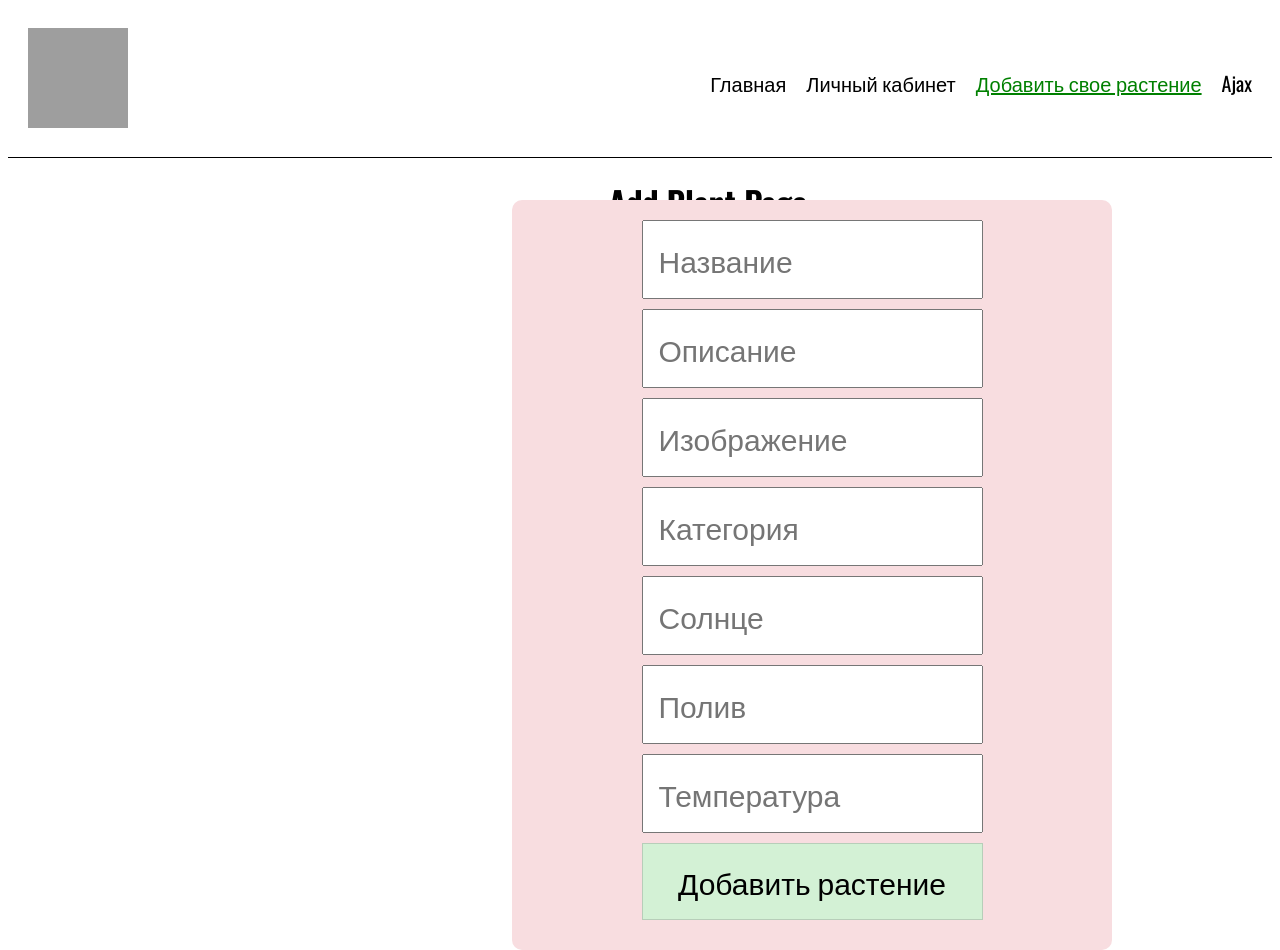
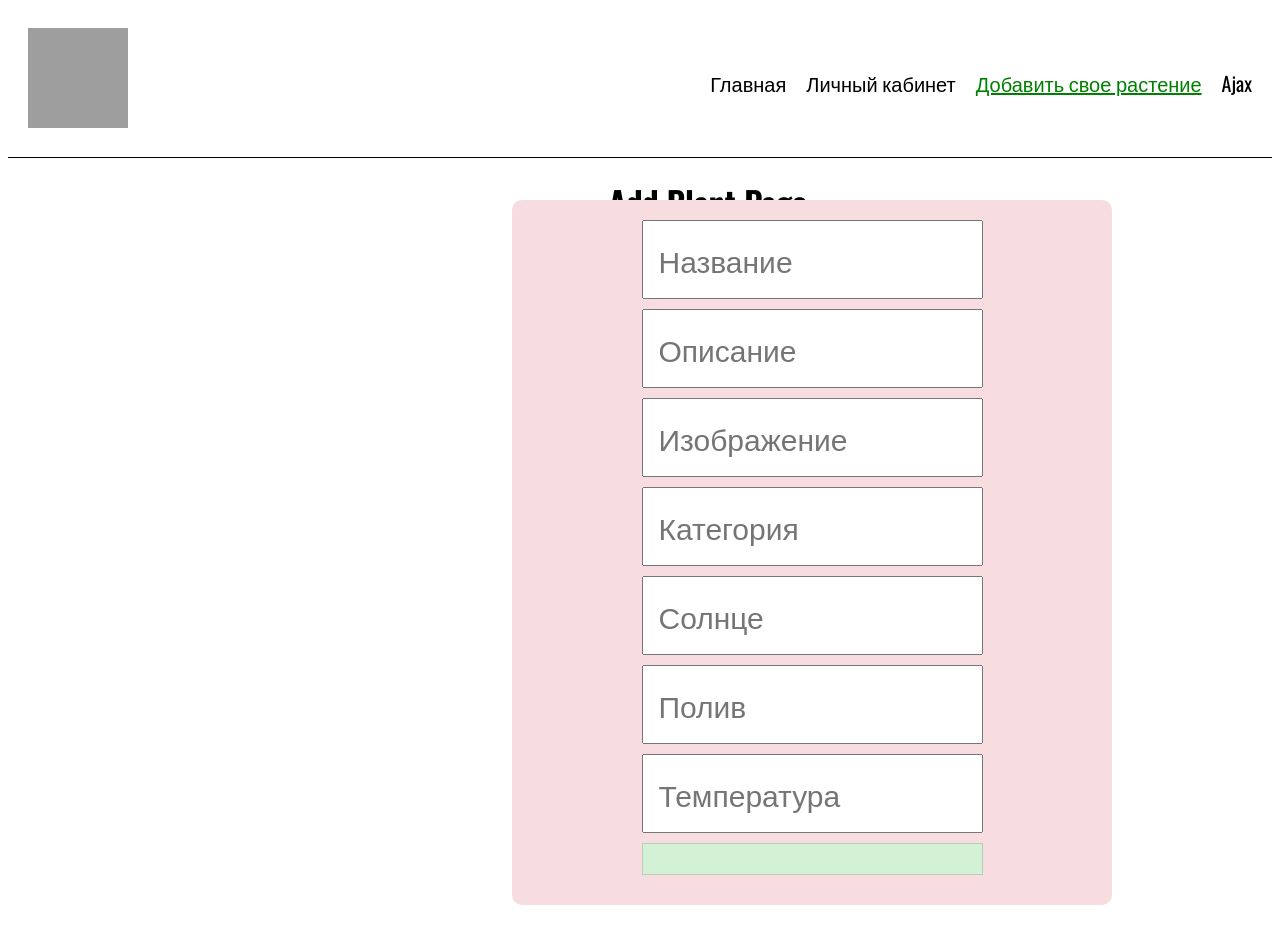
Before and after one commit to Liana-Abr/flower-angular, an Angular app: page /addplant in a window 1280 px wide. After the commit the page ends 905 px from the top, so only its background shows below. Built offline with nearby package versions, Linux system fonts and the light colour scheme; grey boxes are pictures that could not be loaded.

Commit message:
POST plant

```diff
--- a/src/app/pages/AddPlant/addplant.component.html
+++ b/src/app/pages/AddPlant/addplant.component.html
@@ -1,6 +1,6 @@
 <h1>Add Plant Page</h1>
 <div class="container">
-  <form #plantsForm="ngForm" (ngSubmit)="onPlantCreate(plantsForm.value)">
+  <form>
     <input type="text" placeholder="Название" name="name"  ngModel required>
     <input type="text" placeholder="Описание" name="description"  ngModel  >
     <input type="text" placeholder="Изображение" name="images" ngModel>
@@ -8,6 +8,7 @@
     <input type="text" placeholder="Солнце" name="sunlight" ngModel>
     <input type="text" placeholder="Полив" name="wetering" ngModel>
     <input type="text" placeholder="Температура" name="temperature" ngModel>
-    <input class="btn" type="submit" value="Добавить растение"/>
+    <!-- <input class="btn" type="submit" value="Добавить растение"/> -->
+    <button class="btn" type="submit" (click)="addPlant()"></button>
   </form>
 </div>
--- a/src/app/pages/AddPlant/addplant.component.ts
+++ b/src/app/pages/AddPlant/addplant.component.ts
@@ -8,51 +8,22 @@ import {Component} from "@angular/core";
 })
 
 export class AddPlant {
-
-
+ data : {name: string, description: string, images: string, category: string, sunlight: number, watering: string, temperature: string }[] = []
   constructor(private http: HttpClient){
 
   }
 
-  onPlantCreate(plants: {name: string, description: string, images: string[], category: string, sunlight: string, watering: string, temperature: string}){
-    console.log(plants);
-    const headers = new HttpHeaders({"Accept": "application/json",
-    "Content-Type": "application/json"});
-    this.http.post('https://api.petiteweb.dev/plants', plants, {headers: headers})
+  addPlant(self = this){
+
+    const headers = new HttpHeaders({ "Accept": "application/json","Content-Type": "application/json"});
+    this.http.post(
+      'https://api.petiteweb.dev/plants',
+      this.data, {headers: headers})
     .subscribe((res) =>{
       console.log(res);
 
     });
-
-
   }
 
 
-
-  // data : {name: string, description: string, images: string[], category: string, sunlight: string, watering: string, temperature: string}[] = []
-
-
-  // addPlant(self = this){
-  //   let path:string = "https://api.petiteweb.dev/plants";
-  //   console.log(path)
-  //   const params: {[k: string]: string} = {
-  //     "name": "string",
-  //     "description": "string",
-  //     "images": "string",
-  //     "category": "string",
-  //     "sunlight": "string",
-  //     "watering": "string",
-  //     "temperature": "string",
-  //   }
-
-
-
-  //   fetch(path)
-  //     .then(function (res): any {
-  //       return res.json()
-  //     })
-  //     .then(function (d): any {
-  //       console.log(self.data)
-  //     })
-  // }
 }
```
